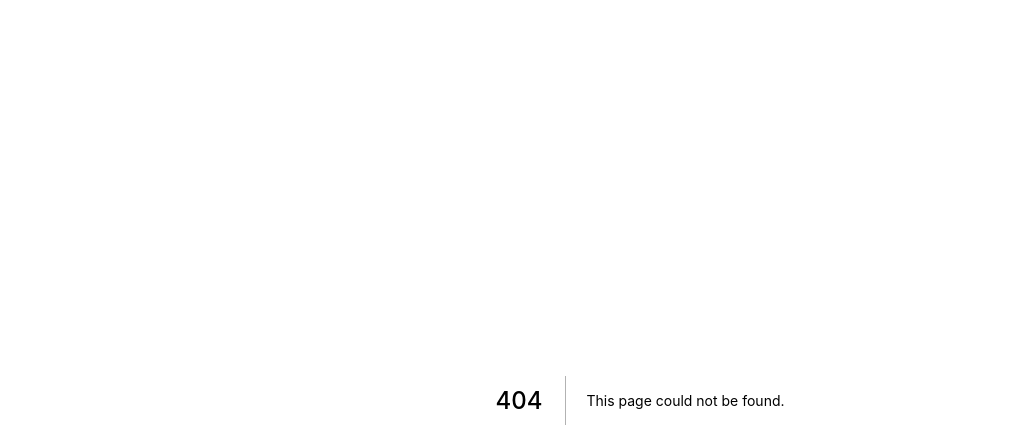
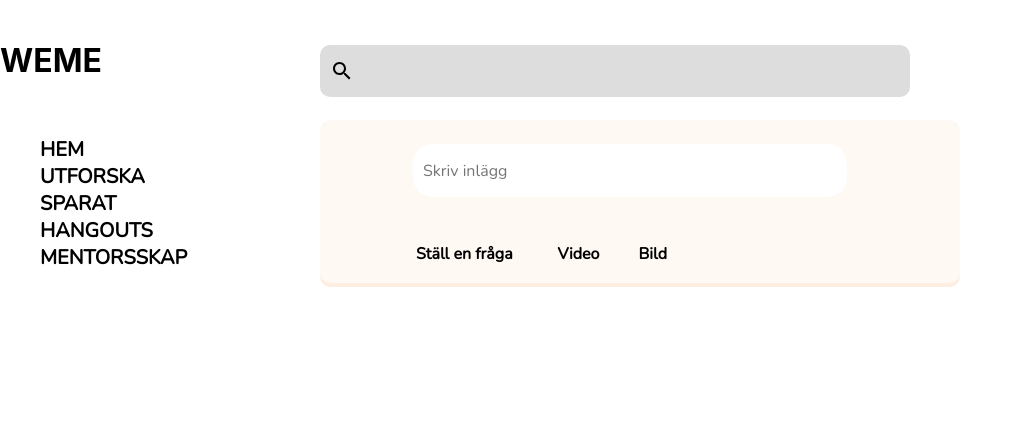
Before and after one commit to ninaodelius/Fem, a Next.js app: page /feed in a window 1280 px wide. Before the commit this address had no page. Shown: the top 448 px of the page, without its empty margins (0-1023 px from the left). Built offline with nearby package versions, Linux system fonts and the light colour scheme.

Commit message:
Revert "added components for feed page"
This reverts commit c0d383c41a3d5c045788df4ce92cb6b906021174.

```diff
--- /dev/null
+++ b/pages/feed.jsx
@@ -0,0 +1,22 @@
+import Post from "../components/post"
+import styles from '/styles/feed.module.css'
+import List from "../components/list"
+import Searchbar from "../components/searchbar"
+
+
+export default function(){
+    return(
+        <>
+        <div className={styles.header}>
+            <div className={styles.left}><h1>WEME</h1></div>
+            <div className={styles.center}><Searchbar /></div>
+            <div className={styles.right}></div></div>
+        <div className={styles.content}>
+            <div className={styles.left}><List/></div>
+            <div className={styles.center}><Post /></div>
+            <div className={styles.right}></div>
+        </div>
+        </>
+
+    )
+}
--- /dev/null
+++ b/styles/components/post.module.css
@@ -0,0 +1,97 @@
+.postcontainer{
+    width: 640px;
+    height: 163px;
+    background: #FFF9F3;
+    display: flex;
+    flex-direction: row;
+    flex-wrap: wrap;
+    border-radius: 10px;
+    filter: drop-shadow(0px 4px 0px rgba(251, 189, 139, 0.25));
+}
+.infocontainer{
+    width: 100%;
+    display: flex;
+    flex-direction: row;
+    flex-wrap: nowrap;
+    height: 50%;
+    margin-top: 24px;
+}
+.photowrap{
+    width: 15%;
+    display: flex;
+    justify-content: center;
+}
+.photo{
+    width: 53px;
+    height: 53px;
+    border-radius: 50%;
+}
+.textboxwrap{
+ width: 70%;
+ display: flex;
+ justify-content: center;
+}
+
+.textbox{
+    width: 100%;
+    height: 53px;
+    border-radius: 20px;
+    border-style: none;
+    font-family: 'Nunito';
+    font-size: 16px;
+    font-weight: 300;
+    padding-left: 10px;
+    outline: none;
+
+}
+.menuwrap{
+    width: 15%;
+    display: flex;
+    justify-content: right;
+    margin-right: 20px;
+
+}
+
+.postexamplescontainer{
+    display: flex;
+    flex-wrap:nowrap;
+    width: 100%;
+    height: 20%;
+}
+.question{
+    margin-left: 15%;
+    margin-right: 45px;
+    display: flex;
+    align-items: center;
+    font-family: 'Nunito';
+    font-size: 16px;
+    font-weight: 700;
+}
+.video{
+    display: flex;
+    align-items: center;
+    margin-right: 39px;
+    font-family: 'Nunito';
+    font-size: 16px;
+    font-weight: 700;
+}
+.picture{
+    display: flex;
+    align-items: center;
+    font-family: 'Nunito';
+    font-size: 16px;
+    font-weight: 700;
+}
+.woman{
+    border-radius: 50%;
+    filter: drop-shadow(0px 5px 2px rgb(172, 172, 172));
+}
+.questionmark{
+    margin-right: 10px;
+}
+.camera{
+    margin-right: 10px;
+}
+.pic{
+    margin-right: 10px;
+}
--- /dev/null
+++ b/styles/components/postpop.module.css
@@ -0,0 +1,106 @@
+.hr{
+    height: 0px;
+    background:transparent;
+    border-bottom:1px solid rgb(209, 209, 209);
+    width: 80%;
+    border-top: 0px;
+    border-left: 0px;
+}
+.popup{
+    position: fixed;
+    bottom: 0;
+    right: 0;
+    top: 0;
+    left: 0;
+    width: 40rem;
+    height: 29.813rem;
+}
+.postpopcontainer{
+    position: relative;
+    width: 40rem;
+    height: 29.813rem;
+    background: #FFF9F3;
+    display: flex;
+    flex-direction: column;
+    flex-wrap: wrap;
+    border-radius: 0.625rem;
+    filter: drop-shadow(0px 4px 0px rgba(251, 189, 139, 0.25));
+    margin-left: 0px;
+    margin-top: 0px;
+}
+.topheader{
+    display: flex;
+    justify-content: center;
+    font-family: 'Nunito';
+    font-weight: 700;
+    font-size: 1.25rem;
+    margin-top: 2.188rem;
+    margin-bottom: 1.063rem;
+}
+
+.usercontainer{
+    display: flex;
+    align-items: center;
+    margin-top: 1.25rem;
+}
+.photowrap{
+    width: 15%;
+    display: flex;
+    justify-content: center;
+}
+.photo{
+    width: 3.313rem;
+    height: 3.313rem;
+    border-radius: 50%;
+}
+.namewrap{
+    font-family: 'Nunito';
+    font-weight: 700;
+    font-size: 1.25rem;
+}
+.inputcontainer{
+    display: flex;
+    flex-direction: column;
+    align-items: center;
+    margin-top: 2rem;
+}
+.textbox1wrap{
+    display: flex;
+    width: 100%;
+}
+.textbox2wrap{
+    margin-top: 1.875rem;
+}
+.textbox1{
+    width: 21.125rem;
+    border-style: none;
+    background-color: #FFF9F3;
+    padding-left: 1.563rem;
+    margin-bottom: 5rem;
+    outline: none;
+}
+.textbox2{
+    width:36.625rem;
+    height: 2.625rem;
+    margin-bottom: 1.438rem;
+    border-radius: 0.625rem;
+    border-style: none;
+    outline: none;
+}
+.postchoicecontainer{
+    display: flex;
+    justify-content: flex-start;
+    width: 100%;
+}
+.questionmark{
+    margin-right: 0.313rem;
+}
+.camera{
+    margin-right: 0.313rem;
+}
+.pic{
+    margin-right: 0.313rem;
+}
+.menu{
+    margin-right: 0.625rem;
+}
```
